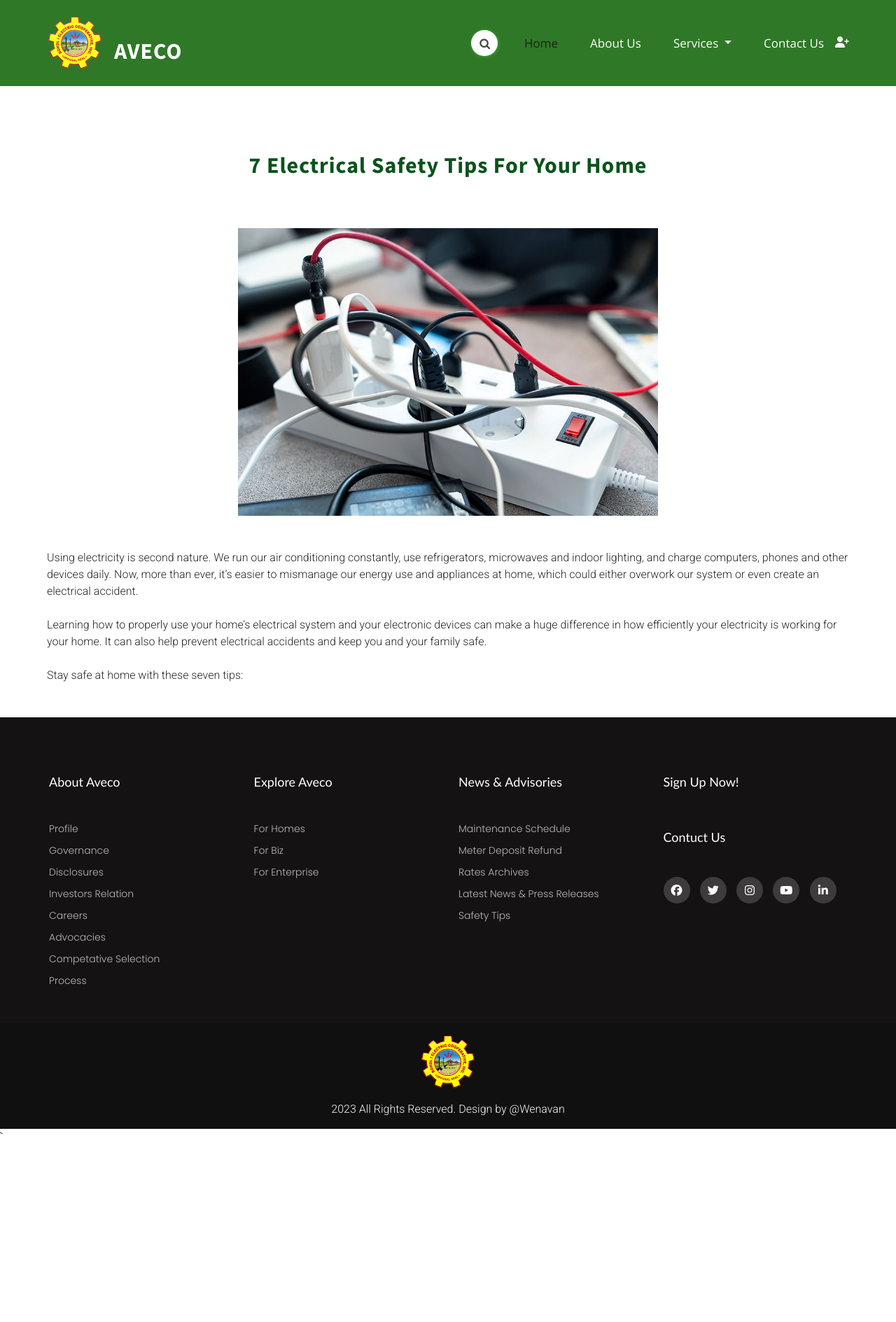
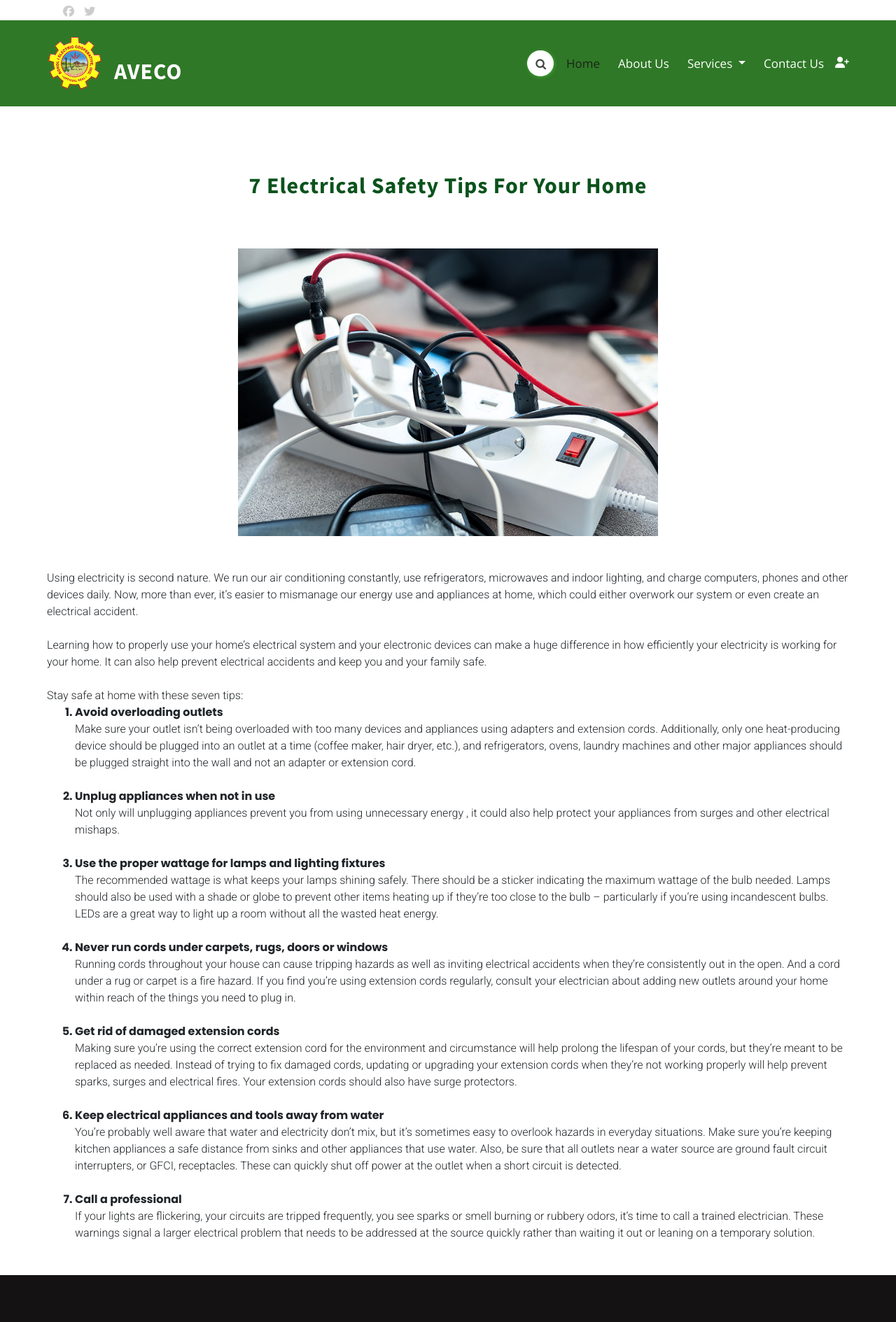
Before and after one commit to wenavan/AVECO-Electric-Company, a plain HTML site: page services.html in a window 1280 px wide. Shown: the top 1889 px of the page at 70% size. Before the commit the page ends 1637 px from the top, so only its background shows below. Drawn offline with nearby package versions, Linux system fonts and the light colour scheme; a web font is replaced by a local one.

Commit message:
adding elements

```diff
--- /dev/null
+++ b/contact_usstyles.css
@@ -0,0 +1,89 @@
+* {
+  margin: 0;
+  padding: 0;
+  scroll-behavior: smooth;
+  box-sizing: border-box;
+}
+body {
+  width: 100%;
+  height: 100vh;
+  display: flex;
+  flex-direction: column;
+  justify-content: center;
+  color: #fff;
+  background-color: rgb(230, 236, 230);
+}
+.contact-container {
+  max-width: 960px;
+  margin: auto;
+  width: 100%;
+  display: grid;
+  grid-template-columns: repeat(2, 1fr);
+  gap: 1.5rem;
+  background: rgb(62, 58, 58);
+  box-shadow: 0 0 1rem hsla(0 0 0 / 16%);
+  border-radius: 0.5rem;
+  overflow: hidden;
+}
+.form-container {
+  padding: 20px;
+}
+.form-container h3 {
+  font-size: 1.2rem;
+  font-weight: 600;
+  margin-bottom: 1rem;
+}
+.contact-form {
+  display: grid;
+  row-gap: 1rem;
+}
+.contact-form input,
+.contact-form textarea {
+  width: 100%;
+  border: none;
+  outline: none;
+  background: rgb(77, 74, 74);
+  padding: 10px;
+  font-size: 0.9rem;
+  color: #fff;
+  border-radius: 0.4rem;
+}
+.contact-form textarea {
+  resize: none;
+  height: 200px;
+}
+.contact-form .send-button {
+  border: none;
+  outline: none;
+  background: green;
+  font-size: 1rem;
+  font-weight: 500;
+  text-transform: uppercase;
+  cursor: pointer;
+}
+
+.contact-form .send-button:hover {
+  background: hsla(114, 79%, 30%, 0.8);
+  transition: 0.3s all linear;
+}
+.map iframe {
+  width: 100%;
+  height: 100%;
+}
+/* Making responsive */
+@media (max-width: 964px) {
+  .contact-container {
+    margin: 0 auto;
+    width: 90%;
+  }
+}
+@media (max-width: 700px) {
+  .contact-container {
+    grid-template-columns: 1fr;
+    gap: 1rem;
+    margin-top: 28rem !important;
+  }
+}
+.map iframe {
+  height: 100%;
+}
--- /dev/null
+++ b/main.js
@@ -0,0 +1,12 @@
+$(function () {
+  let path = location.pathname.split("/").pop();
+  $("#mainNav li a").each(function () {
+    var $this = $(this);
+    if ($this.length > 0) {
+      var hrefValue = $this.attr("href").split("?")[0];
+      if (hrefValue == path) {
+        $this.addClass("active");
+      }
+    }
+  });
+});
--- a/services.html
+++ b/services.html
@@ -26,11 +26,21 @@
     <link rel="stylesheet" href="styles.css" type="text/css" />
 
     <title>Services</title>
+    <link
+      rel="icon"
+      type="image/png"
+      sizes="32x32"
+      href="img/favicon-32x32.png"
+    />
   </head>
   <body>
     <!-- Nav bar heading-->
     <header class="sticky-top">
-      <nav class="navbar navbar-expand-lg sticky-top">
+      <a href="#" class="iconhead" id="iconhead"
+        ><i class="fa-brands fa-facebook-f"></i
+      ></a>
+      <a href="#" class="iconhead"><i class="fa-brands fa-twitter"></i></a>
+      <nav class="navbar navbar-expand-lg">
         <div class="container">
           <a class="navbar-brand" href="index.html"
             ><img src="img/logo2.png" id="logo"
@@ -105,7 +115,11 @@
                     <a class="dropdown-item" href="#">Payement Centers</a>
                   </li>
                   <li>
-                    <a class="dropdown-item" href="#">Estimating your Bill</a>
+                    <a
+                      class="dropdown-item"
+                      href="https://www.rapidtables.com/calc/electric/electricity-calculator.html"
+                      >Estimating your Bill</a
+                    >
                   </li>
                   <li>
                     <a class="dropdown-item" href="services.html"
@@ -115,7 +129,7 @@
                 </ul>
               </li>
               <li class="nav-item">
-                <a class="nav-link" href="#">Contact Us</a>
+                <a class="nav-link" href="Contact_Us.html">Contact Us</a>
               </li>
               <li class="nav-item pt-2 ps-2">
                 <a href="Log_in.html"
@@ -156,6 +170,75 @@
         </p>
         <br />
         <p>Stay safe at home with these seven tips:</p>
+        <ol>
+          <li>Avoid overloading outlets</li>
+          <p>
+            Make sure your outlet isn’t being overloaded with too many devices
+            and appliances using adapters and extension cords. Additionally,
+            only one heat-producing device should be plugged into an outlet at a
+            time (coffee maker, hair dryer, etc.), and refrigerators, ovens,
+            laundry machines and other major appliances should be plugged
+            straight into the wall and not an adapter or extension cord.
+          </p>
+          <br />
+          <li>Unplug appliances when not in use</li>
+          <p>
+            Not only will unplugging appliances prevent you from using
+            unnecessary energy , it could also help protect your appliances from
+            surges and other electrical mishaps.
+          </p>
+          <br />
+          <li>Use the proper wattage for lamps and lighting fixtures</li>
+          <p>
+            The recommended wattage is what keeps your lamps shining safely.
+            There should be a sticker indicating the maximum wattage of the bulb
+            needed. Lamps should also be used with a shade or globe to prevent
+            other items heating up if they’re too close to the bulb –
+            particularly if you’re using incandescent bulbs. LEDs are a great
+            way to light up a room without all the wasted heat energy.
+          </p>
+          <br />
+          <li>Never run cords under carpets, rugs, doors or windows</li>
+          <p>
+            Running cords throughout your house can cause tripping hazards as
+            well as inviting electrical accidents when they’re consistently out
+            in the open. And a cord under a rug or carpet is a fire hazard. If
+            you find you’re using extension cords regularly, consult your
+            electrician about adding new outlets around your home within reach
+            of the things you need to plug in.
+          </p>
+          <br />
+          <li>Get rid of damaged extension cords</li>
+          <p>
+            Making sure you’re using the correct extension cord for the
+            environment and circumstance will help prolong the lifespan of your
+            cords, but they’re meant to be replaced as needed. Instead of trying
+            to fix damaged cords, updating or upgrading your extension cords
+            when they’re not working properly will help prevent sparks, surges
+            and electrical fires. Your extension cords should also have surge
+            protectors.
+          </p>
+          <br />
+          <li>Keep electrical appliances and tools away from water</li>
+          <p>
+            You’re probably well aware that water and electricity don’t mix, but
+            it’s sometimes easy to overlook hazards in everyday situations. Make
+            sure you’re keeping kitchen appliances a safe distance from sinks
+            and other appliances that use water. Also, be sure that all outlets
+            near a water source are ground fault circuit interrupters, or GFCI,
+            receptacles. These can quickly shut off power at the outlet when a
+            short circuit is detected.
+          </p>
+          <br />
+          <li>Call a professional</li>
+          <p>
+            If your lights are flickering, your circuits are tripped frequently,
+            you see sparks or smell burning or rubbery odors, it’s time to call
+            a trained electrician. These warnings signal a larger electrical
+            problem that needs to be addressed at the source quickly rather than
+            waiting it out or leaning on a temporary solution.
+          </p>
+        </ol>
       </div>
     </div>
 
@@ -226,6 +309,7 @@
         data: { state: "close" },
       });
     </script>
+    <script src="main.js"></script>
   </body>
 </html>
 `
--- a/styles.css
+++ b/styles.css
@@ -20,6 +20,20 @@
   padding: 0;
   box-sizing: border-box;
 }
+header {
+  padding-top: 5px;
+  background: white;
+}
+.iconhead {
+  color: #ccc;
+}
+.iconhead:hover {
+  color: rgb(25, 106, 16);
+}
+#iconhead {
+  padding-left: 90px;
+  padding-right: 10px;
+}
 #logo {
   width: 80px;
 }
@@ -41,7 +55,7 @@ nav {
   font-family: "Open Sans", sans-serif;
   font-weight: 400;
   font-size: 17px;
-  margin-left: 30px;
+  margin-left: 10px;
 }
 h5 a {
   color: rgb(23, 155, 23);
@@ -52,7 +66,7 @@ h5 a {
 }
 /* hover active links */
 
-.active {
+.nav-link.active {
   color: black;
 }
 /* Dropdown Content (Hidden by Default) */
@@ -314,7 +328,13 @@ h1 {
   letter-spacing: 1px;
   margin-bottom: 15px;
 }
-
+ol {
+  list-style: decimal;
+  padding-left: 40px;
+}
+li {
+  font-weight: bold;
+}
 /* footer */
 
 #end {
```
Also changed, not shown: About_Us.html (+18 -3 lines), Contact_Us.html (added, +57 -0 lines), Log_in.html (deleted, +0 -5 lines), index.html (+18 -3 lines), img/favicon-32x32.png (added), img/favicon.ico (added), img/lineman.jpg.
